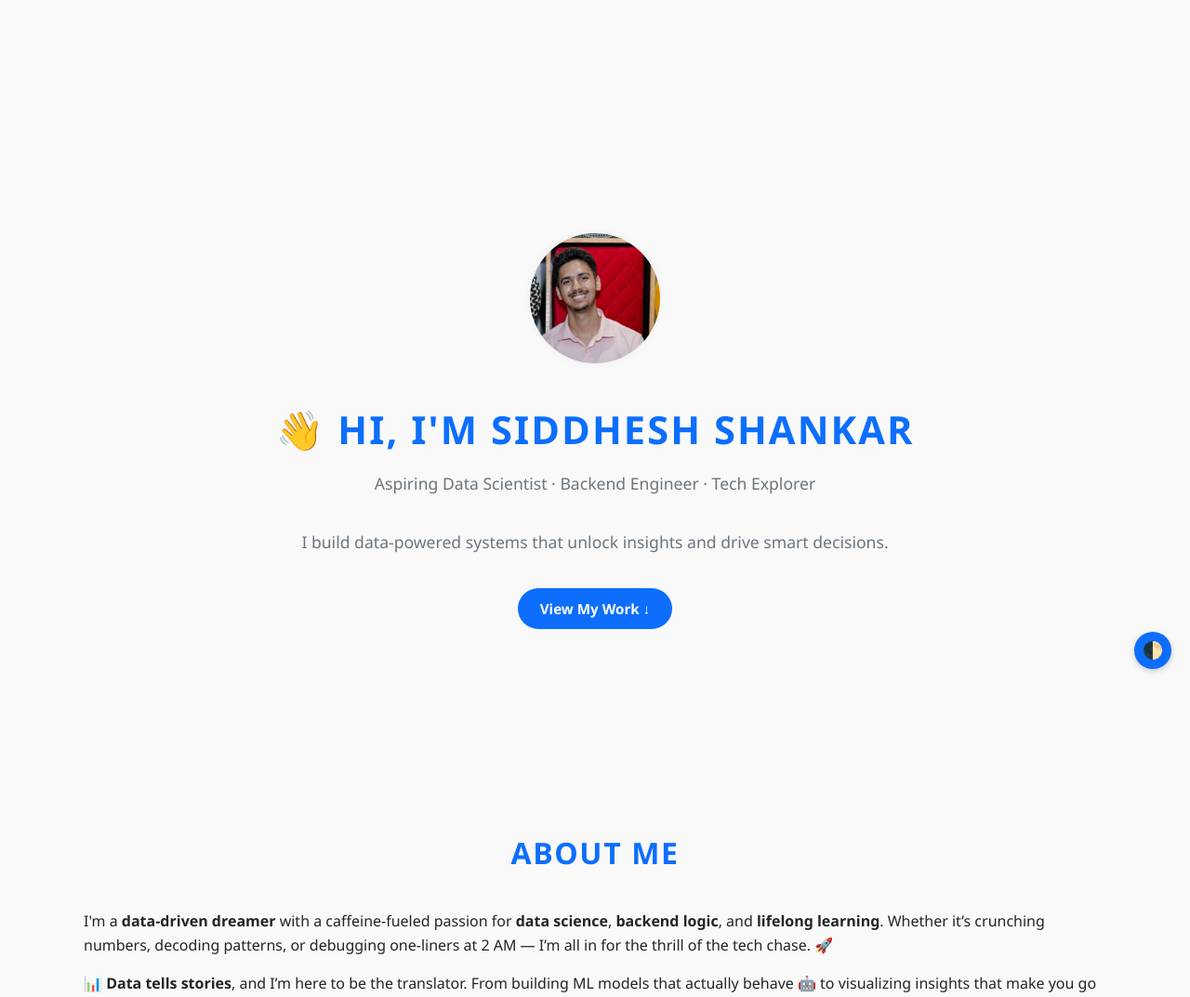
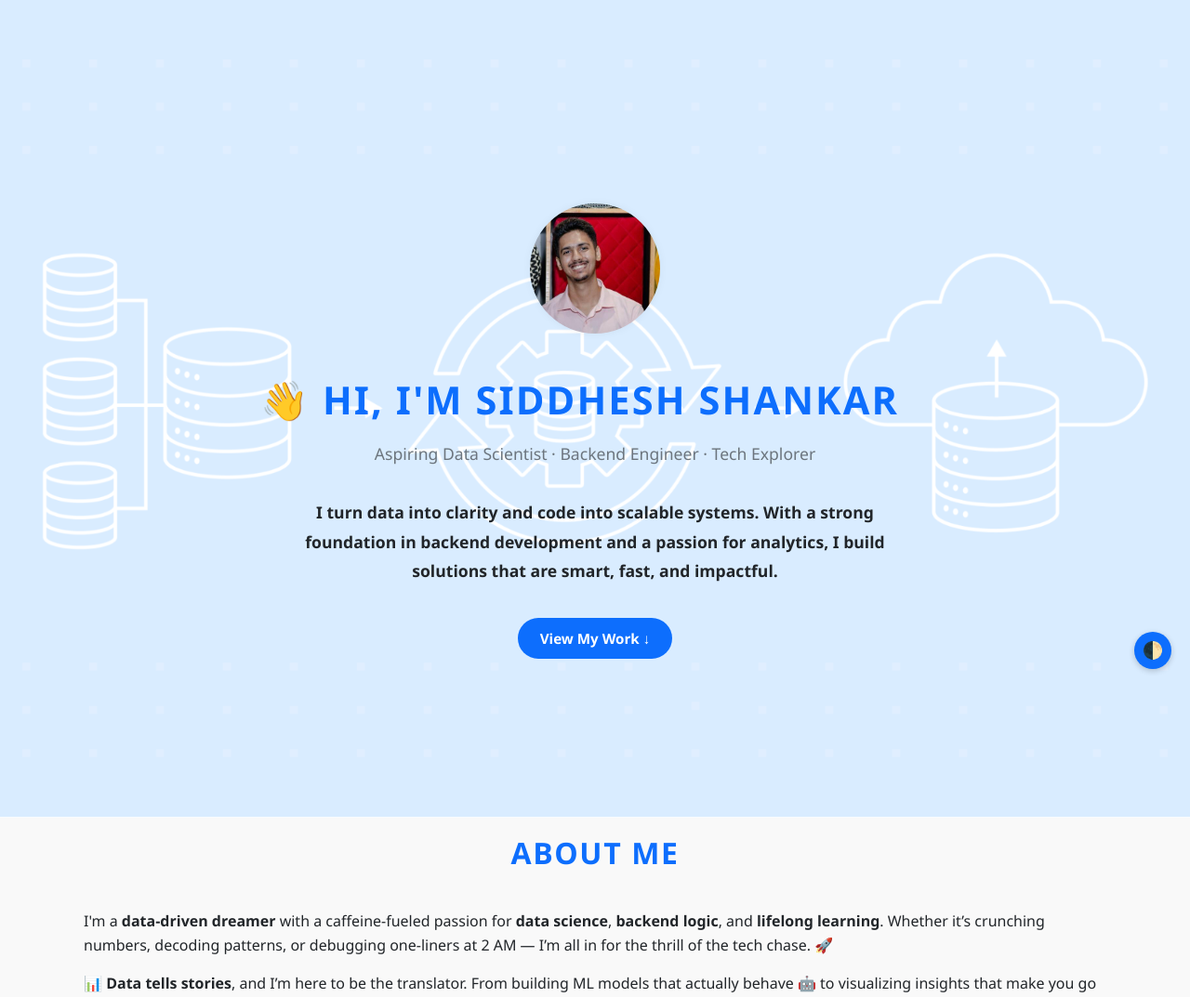
Before and after one commit to SiddheshCodeMaster/DataSavyWithSiddhesh, a Flask app: page / in a window 1280 px wide. Shown: the part 60-1133 px from the top of the page at 93% size. Run offline with Flask 3, Linux system fonts and the light colour scheme.

Commit message:
UI Related Changes + Volunteering Additions

```diff
--- a/app/static/css/style.css
+++ b/app/static/css/style.css
@@ -46,25 +46,38 @@ body.dark {
 
 
 .hero-section {
+  position: relative;
   min-height: 100vh;
   display: flex;
+  align-items: center;
   justify-content: center;
-  align-items: center;
   text-align: center;
-  background: var(--bg);
-  /*background: var(--hero-bg); */  /* This will switch with dark mode */
-  padding: 4rem 1rem 1rem;
-  transition: background 0.3s ease-in-out;
+  background-color: var(--hero-bg);
+  padding: 4rem 1rem;
+  overflow: hidden;
 }
 
+.hero-section::before {
+  content: "";
+  position: absolute;
+  inset: 0;
+  background-image: url('../images/data-pipeline-logo.png'); /* You can change the image */
+  background-size: cover;
+  background-position: center;
+  opacity: 0.15;  /* Controls how faded it is */
+  z-index: 0;
+}
 
 .hero-content {
+  position: relative;
+  z-index: 1;
+  max-width: 720px;
+  width: 100%;
   display: flex;
   flex-direction: column;
   align-items: center;
-  max-width: 720px;
-  animation: fadeUp 1.2s ease-out forwards;
 }
+
 
 .hero-content h1 {
   font-size: 2.6rem;
@@ -75,7 +88,7 @@ body.dark {
 .hero-tagline {
   font-size: 1.1rem;
   max-width: 680px;
-  color: var(--muted);
+  color: var(--text);
   margin-top: 1rem;
   line-height: 1.8;
 }
@@ -328,6 +341,12 @@ p {
   text-align: left;
 }
 
+#experience .timeline-content h2 {
+  text-align: left;
+  width: 100%;
+  margin-left: 0;
+}
+
 /* Volunteering & Certifications */
 .vol-cert-grid {
   display: grid;
--- a/app/templates/index.html
+++ b/app/templates/index.html
@@ -34,7 +34,7 @@
     <h1 class="fade-in">👋 Hi, I'm Siddhesh Shankar</h1>
     <p class="subtitle fade-in">Aspiring Data Scientist · Backend Engineer · Tech Explorer</p>
     <p class="hero-tagline fade-in">
-      I build data-powered systems that unlock insights and drive smart decisions.
+      <strong>I turn data into clarity and code into scalable systems. With a strong foundation in backend development and a passion for analytics, I build solutions that are smart, fast, and impactful.</strong>
     </p>
     <a href="#projects" class="download-btn fade-in">View My Work ↓</a>
   </div>
@@ -161,6 +161,20 @@
       <p>Volunteered in diverse initiatives including organizing a blood donation camp with Hiranandani Hospital, designing physics learning aids for SSC students to simplify concepts, and participating in a beach cleanup drive that removed over 350 kg of plastic waste—demonstrating commitment to community health, education, and the environment.</p>
     </div>
     <div class="vol-cert-card">
+      <img src="{{ url_for('static', filename='images/football-logo.png') }}" alt="Neptune Society Football - Logo" class="issuer-logo">
+      <h3>Football Training for Society Kids</h3>
+      <p>Initiated and lead weekly football sessions for children in the society, focusing on nurturing their interest and love for the sport. Teach fundamental skills, game rules, and the spirit of teamwork and sportsmanship. Aim to instill discipline, passion, and appreciation for the beauty of the game through structured yet fun training.</p>
+    </div>
+    <div class="vol-cert-card">
+      <img src="{{ url_for('static', filename='images/alison-learning-logo.png') }}" alt="Alison Logo" class="issuer-logo">
+      <h3>Diploma in Community Development</h3>
+      <p><strong>Issued by:</strong> Alison <strong></strong></p>
+      <p><Strong>Issue Date:</strong> September 2021</p>
+      <p>Gain an understanding of the core values, concepts, and practices in the community development sector. Learn how community health is an essential component of development efforts.
+        Explore ways to identify key issues affecting your community. Develop the skills to critically assess and address these challenges. Understand the role of inclusive participation and sustainable solutions in driving change.
+        Empower yourself to contribute meaningfully to community well-being and growth.</p>
+    </div>
+    <div class="vol-cert-card">
       <img src="{{ url_for('static', filename='images/john-hopkins-university-logo.png') }}" alt="John Hopkins University Logo" class="issuer-logo">
       <h3>The Data Scientist Toolbox</h3>
       <p><strong>Issued by:</strong> John Hopkins University <strong></strong></p>
```
Also changed, not shown: app/static/images/alison-learning-logo.png (added), app/static/images/data-pipeline-logo.png (added), app/static/images/football-logo.png (added).
